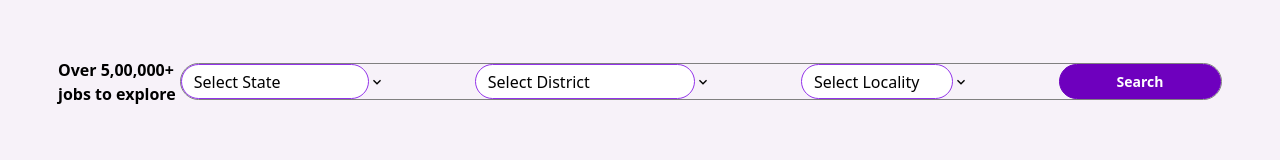
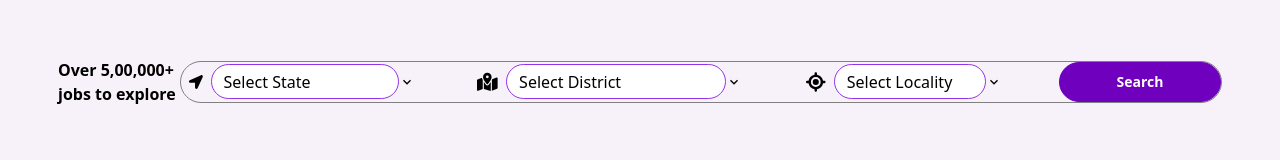
Before and after one commit to Ansh101112/FounditClone, a React (Vite) app: page / in a window 1280 px wide. Shown: the part 122-282 px from the top of the page. Built offline with nearby package versions, Linux system fonts and the light colour scheme.

Commit message:
latest commit

```diff
--- a/src/components/Search.jsx
+++ b/src/components/Search.jsx
@@ -6,6 +6,9 @@ import axios from "axios";
 import { DistrictData } from "../Data/DistrictData";
 import { LocalityData } from "../Data/LocalityData.jsx"; // Import locality data
 import { StateData } from "../Data/StateData.jsx"; // Import locality data
+import { FaLocationArrow } from "react-icons/fa";
+import { FaMapLocationDot } from "react-icons/fa6";
+import { FaLocationCrosshairs } from "react-icons/fa6";
 
 const Search = () => {
   const [selectedState, setSelectedState] = useState(""); // State selection
@@ -51,6 +54,7 @@ const Search = () => {
           flex={1}
         >
         <Box display={"flex"} alignItems={"center"}>
+        <FaLocationArrow className="m-2"/>
   {/* State dropdown */}
   <Select
     value={selectedState}
@@ -77,6 +81,7 @@ const Search = () => {
 </Box>
           {/* District dropdown */}
           <Box display={"flex"} alignItems={"center"}>
+          <FaMapLocationDot className="m-2 size-6"/>
             <Select
               value={selectedDistrict}
               onChange={(e) => setSelectedDistrict(e.target.value)}
@@ -99,6 +104,7 @@ const Search = () => {
 
           {/* Locality dropdown */}
           <Box display={"flex"} alignItems={"center"}>
+          <FaLocationCrosshairs className="m-2 size-6"/>
   <Select
     value={selectedLocality}
     onChange={(e) => setSelectedLocality(e.target.value)}
```
